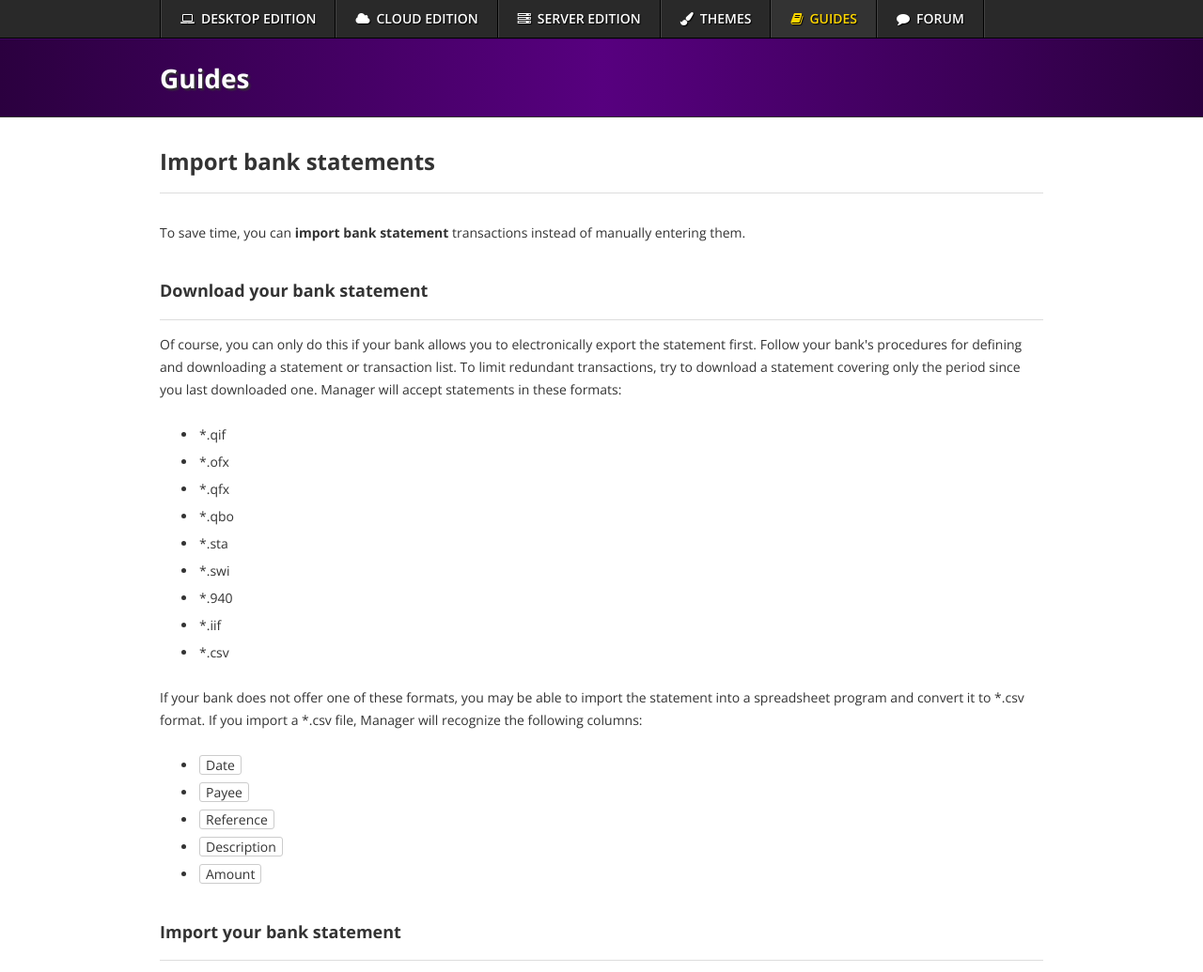
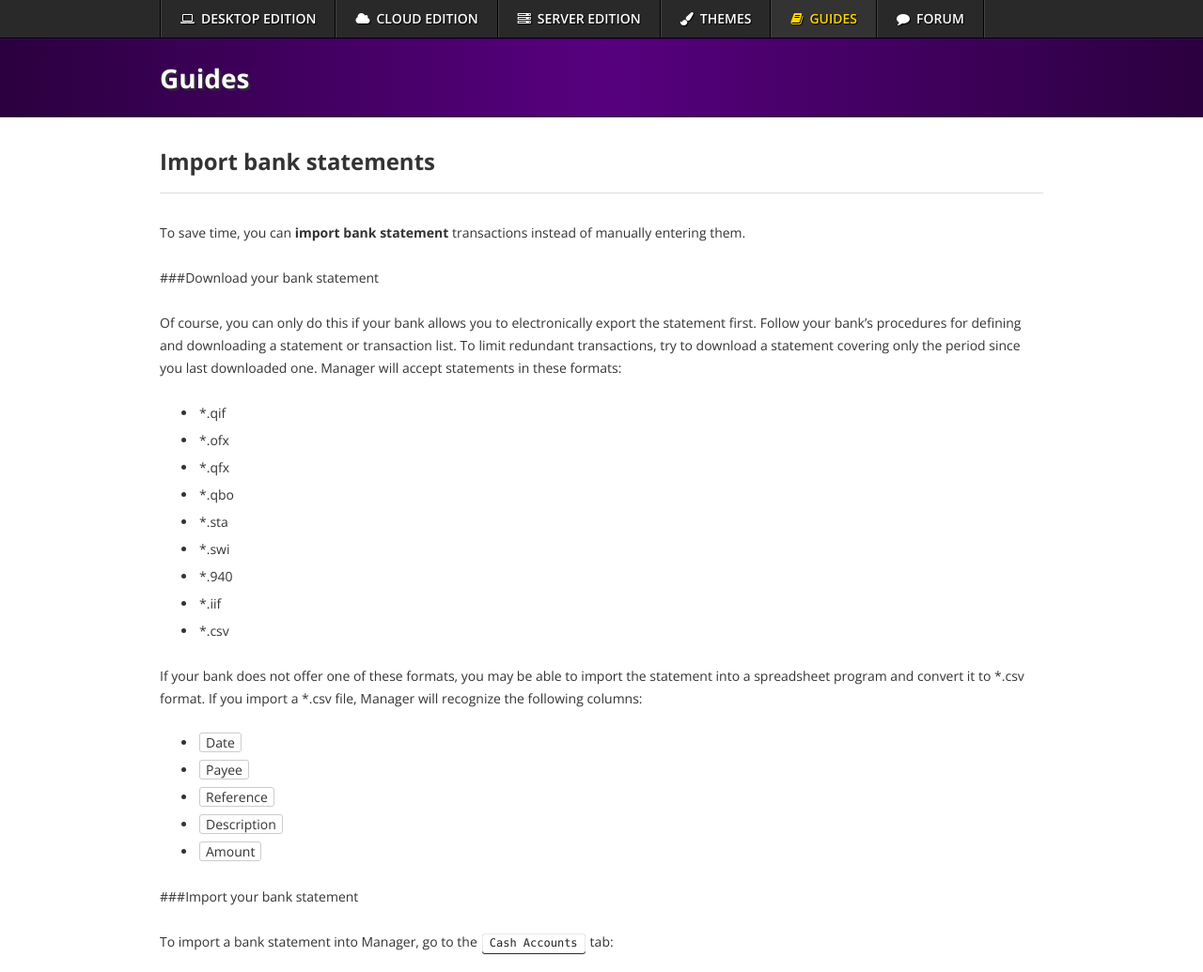
Before and after one commit to 3etechinns/www.manager.io, a Jekyll site: the page built from _guides/9240.html, in a window 1280 px wide and 1400 px high, cut to the strip 0-1035 px from the top of the window. Shown: the whole strip at 94% size. Built offline with Jekyll 4.4.1, drawn with Linux system fonts in a browser that asks for light colours; nearby versions of some CDN libraries; comment, search, counter and statistics services are not loaded.

Commit message:
Updating existing guide

```diff
--- a/_guides/9240.html
+++ b/_guides/9240.html
@@ -5,11 +5,8 @@ tags: import-bank-statement-form cash-transactions cash-accounts
 ---
 {% raw %}
 <p>To save time, you can <strong>import bank statement</strong> transactions instead of manually entering them.</p>
-
-<h3>Download your bank statement</h3>
-
-<p>Of course, you can only do this if your bank allows you to electronically export the statement first. Follow your bank's procedures for defining and downloading a statement or transaction list. To limit redundant transactions, try to download a statement covering only the period since you last downloaded one. Manager will accept statements in these formats:</p>
-
+<p>##<span class="hashtag">#Download</span> your bank statement</p>
+<p>Of course, you can only do this if your bank allows you to electronically export the statement first. Follow your bank’s procedures for defining and downloading a statement or transaction list. To limit redundant transactions, try to download a statement covering only the period since you last downloaded one. Manager will accept statements in these formats:</p>
 <ul>
 <li>*.qif</li>
 <li>*.ofx</li>
@@ -21,9 +18,7 @@ tags: import-bank-statement-form cash-transactions cash-accounts
 <li>*.iif</li>
 <li>*.csv</li>
 </ul>
-
 <p>If your bank does not offer one of these formats, you may be able to import the statement into a spreadsheet program and convert it to *.csv format. If you import a *.csv file, Manager will recognize the following columns:</p>
-
 <ul>
 <li><code>Date</code></li>
 <li><code>Payee</code></li>
@@ -31,40 +26,28 @@ tags: import-bank-statement-form cash-transactions cash-accounts
 <li><code>Description</code></li>
 <li><code>Amount</code></li>
 </ul>
-
-<h3>Import your bank statement</h3>
-
+<p>##<span class="hashtag">#Import</span> your bank statement</p>
 <p>To import a bank statement into Manager, go to the <kbd>Cash Accounts</kbd> tab:</p>
-
 <p><img src="https://cdn-business2.discourse.org/uploads/manager1/original/2X/b/b8b6d192a01f227a16ff9bfa1d588b946895fdfc.png" width="222" height="57"></p>
-
 <p>Click the amount in the <code>Cleared balance</code> column of the bank account you are importing transactions into:</p>
-
 <p><img src="https://cdn-business2.discourse.org/uploads/manager1/original/2X/8/805c38796dce79ddc9efe4520daf517607411c78.png" width="127" height="84"></p>
-
 <p>Click <kbd>Import Bank Statement</kbd>:</p>
-
 <p><img src="https://cdn-business2.discourse.org/uploads/manager1/original/2X/c/c3b298fae495f666ef38bf083deb1ed3c5f57aa4.png" width="672" height="50"></p>
-
 <p>Browse to the file on your computer containing the transactions you downloaded from your bank account and press <kbd>Next</kbd> (your screen may look different, depending upon your operating system):</p>
-
 <p><img src="https://cdn-business2.discourse.org/uploads/manager1/original/2X/6/61a5439be72d64fcd2035cdc8d1a40cf2d5b2b9e.png" width="334" height="245"></p>
-
 <p>Review details of the transactions to be imported and press the <kbd>Import</kbd> button.</p>
-
 <p><img src="https://cdn-business2.discourse.org/uploads/manager1/original/2X/c/c9465b1d4b61fa4407b576f40794c65a86b7f5de.png" width="359" height="353"></p>
-
-<table style="background-color: #F6FFF2; border-radius: 10px; margin-bottom: 20px"><tr><td style="font-size: 48px; opacity: 0.25; padding: 20px; padding-top: 0px; padding-right: 0px; vertical-align: top"><i class="fa fa-hand-o-right"></i></td><td style="padding: 20px"><p><strong>Example</strong><br>Manager has the ability to recognize most duplicate transactions, based on type, date, and amount. In the import illustrated above, someone in the accounting department has already downloaded and imported transactions covering almost the same time period. Of the 42 transactions downloaded, Manager recognizes 41 as duplicates and only imports the single, remaining transaction.</p></td></tr></table>
-
+<table style="background-color: #F6FFF2; border-radius: 10px; margin-bottom: 20px"><tr><td style="font-size: 48px; opacity: 0.25; padding: 20px; padding-top: 0px; padding-right: 0px; vertical-align: top"><i class="fa fa-hand-o-right"></i></td><td style="padding: 20px">
+<p><strong>Example</strong><br>
+Manager has the ability to recognize most duplicate transactions, based on type, date, and amount. In the import illustrated above, someone in the accounting department has already downloaded and imported transactions covering almost the same time period. Of the 42 transactions downloaded, Manager recognizes 41 as duplicates and only imports the single, remaining transaction.</p>
+</td></tr></table>
 <p>Imported transactions can be automatically posted to proper accounts if their characteristics are recognized according to a bank rule. If unrecognized transactions remain, Manager will notify you when you view the balance of the affected account:</p>
-
 <p><img src="https://cdn-business2.discourse.org/uploads/manager1/original/2X/7/70e7fd366ba3337c2182c2e4ba6d0e86f544b1bb.png" width="346" height="30"></p>
-
 <p>Click <kbd>View</kbd> to see the uncategorized transaction(s):</p>
-
 <p><img src="https://cdn-business2.discourse.org/uploads/manager1/original/2X/6/619aa087c9d68fe90f0d737db45d4cdc5d323e72.png"></p>
-
 <p><kbd>Edit</kbd> transactions to post to proper accounts or add descriptions or other information. If the transaction is likely to be repeated in the future, click <kbd>New Bank Rule</kbd> to define a rule that will recognize and categorize it automatically next time. When all transactions have been edited, check boxes for those you want to update and click <kbd>Bulk Update</kbd>.</p>
-
-<table style="background-color: #ffffdb; border-radius: 10px; margin-bottom: 20px"><tr><td style="font-size: 48px; opacity: 0.25; padding: 20px; padding-top: 15px; padding-right: 0px; vertical-align: top"><i class="fa fa-warning"></i></td><td style="padding: 20px"><p><strong>Caution</strong><br>Bank statement imports have the potential to duplicate transactions already entered either manually or by prior import. They might also eliminate transactions erroneously as duplicates when dates and amounts are the same. (This could happen, for example, when a frequent customer buys the same thing several times in one day and some transactions are entered manually.) To minimize such problems, thorough review of imported transactions is recommended when the process is complete. The bank statement import feature is meant to save time in data entry, not substitute for regular review and oversight.</p></td></tr></table>
+<table style="background-color: #ffffdb; border-radius: 10px; margin-bottom: 20px"><tr><td style="font-size: 48px; opacity: 0.25; padding: 20px; padding-top: 15px; padding-right: 0px; vertical-align: top"><i class="fa fa-warning"></i></td><td style="padding: 20px">
+<p><strong>Caution</strong><br>
+Bank statement imports have the potential to duplicate transactions already entered either manually or by prior import. They might also eliminate transactions erroneously as duplicates when dates and amounts are the same. (This could happen, for example, when a frequent customer buys the same thing several times in one day and some transactions are entered manually.) To minimize such problems, thorough review of imported transactions is recommended when the process is complete. The bank statement import feature is meant to save time in data entry, not substitute for regular review and oversight.</p>
+</td></tr></table>
 {% endraw %}
```
